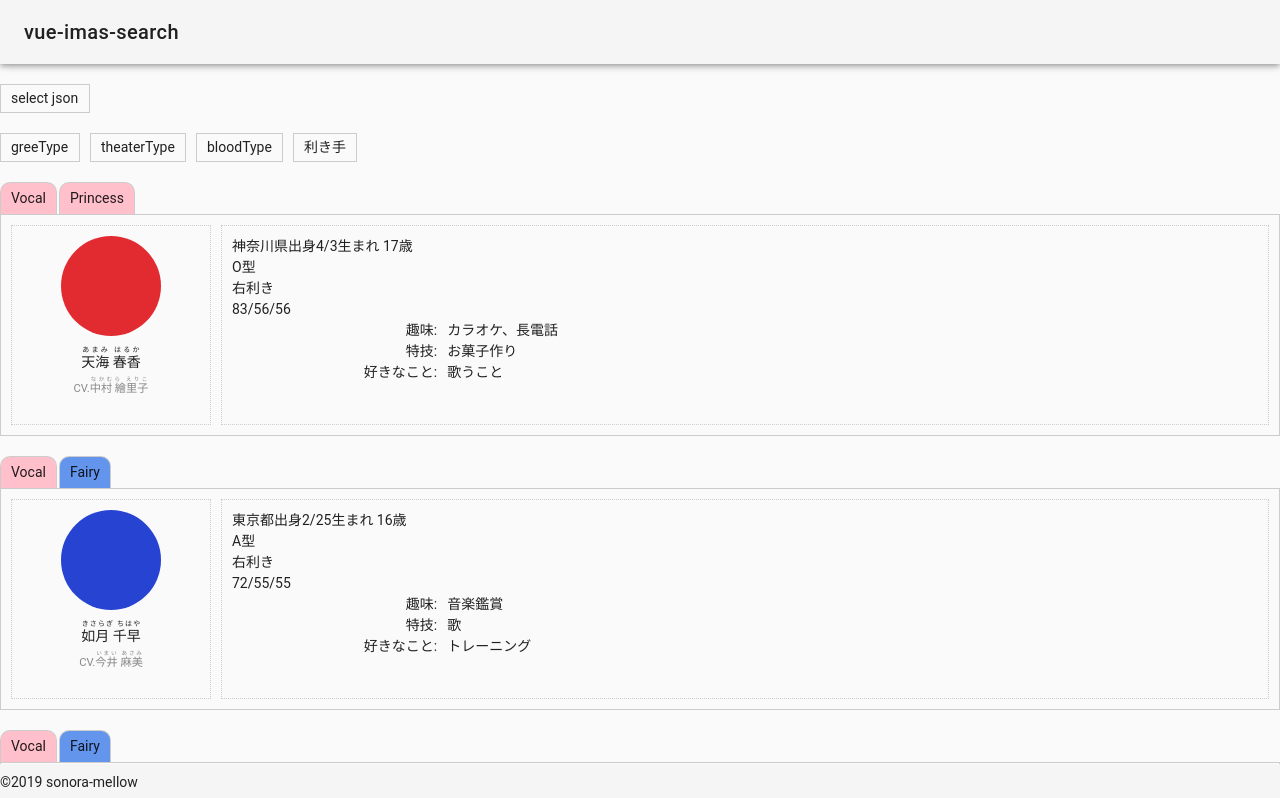
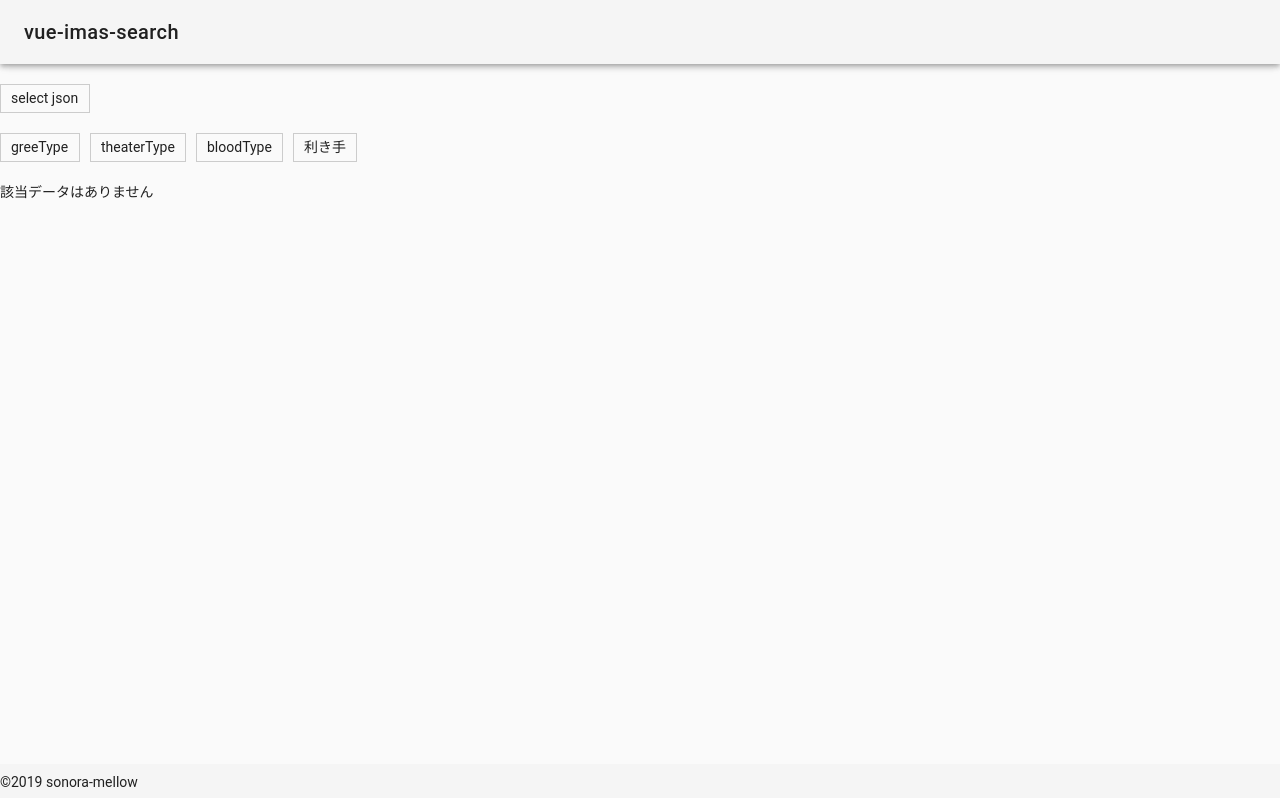
Before and after one commit to sonora-mellow/vue-imas-search, a Vue app: page / in a window 1280 px wide. Shown: the top 798 px of the page. Built offline with nearby package versions, Linux system fonts and the light colour scheme; the HTML template or start-up script is replaced by a standard one.

Commit message:
作業途中をとりあえずcommit

```diff
--- a/src/components/Search.vue
+++ b/src/components/Search.vue
@@ -36,14 +36,6 @@
             </select>
         </div>
         <div class='json_area'>
-            <div v-if='errored' class='data_box'>
-                <p>DataLoad Error</p>
-            </div>
-
-            <div v-else>
-                <div v-if="loading">Loading...</div>
-                {{ axiosdata }}
-
             <div v-if='filterdata.length == 0' class='data_box'>
                 <p>該当データはありません</p>
             </div>
@@ -76,17 +68,12 @@
             </div>
         </div>
     </div>
-    </div>
 </template>
 <script>
 import IdolList from './IdolList'
 import as from '../assets/json/as.json'
 import million from '../assets/json/million.json'
 import shiny from '../assets/json/shiny.json'
-
-// const as = require("../assets/json/as.json").as;
-// const million = require("../assets/json/million.json").million;
-// const shiny = require("../assets/json/shiny.json").shiny;
 
 const _ = require('lodash');
 
@@ -97,7 +84,7 @@ export default {
   },
   data: function() {
     return {
-        alldata: null,
+        alldata: '',
         as: as,
         million: million,
         shiny: shiny,
@@ -110,7 +97,7 @@ export default {
     }
   },
   mounted() {
-    this.alldata = as.as;
+    //this.alldata = as.as;
   },
   computed: {
     /* eslint-disable */
```
Lines whose indentation alone changed are shown as unchanged.
